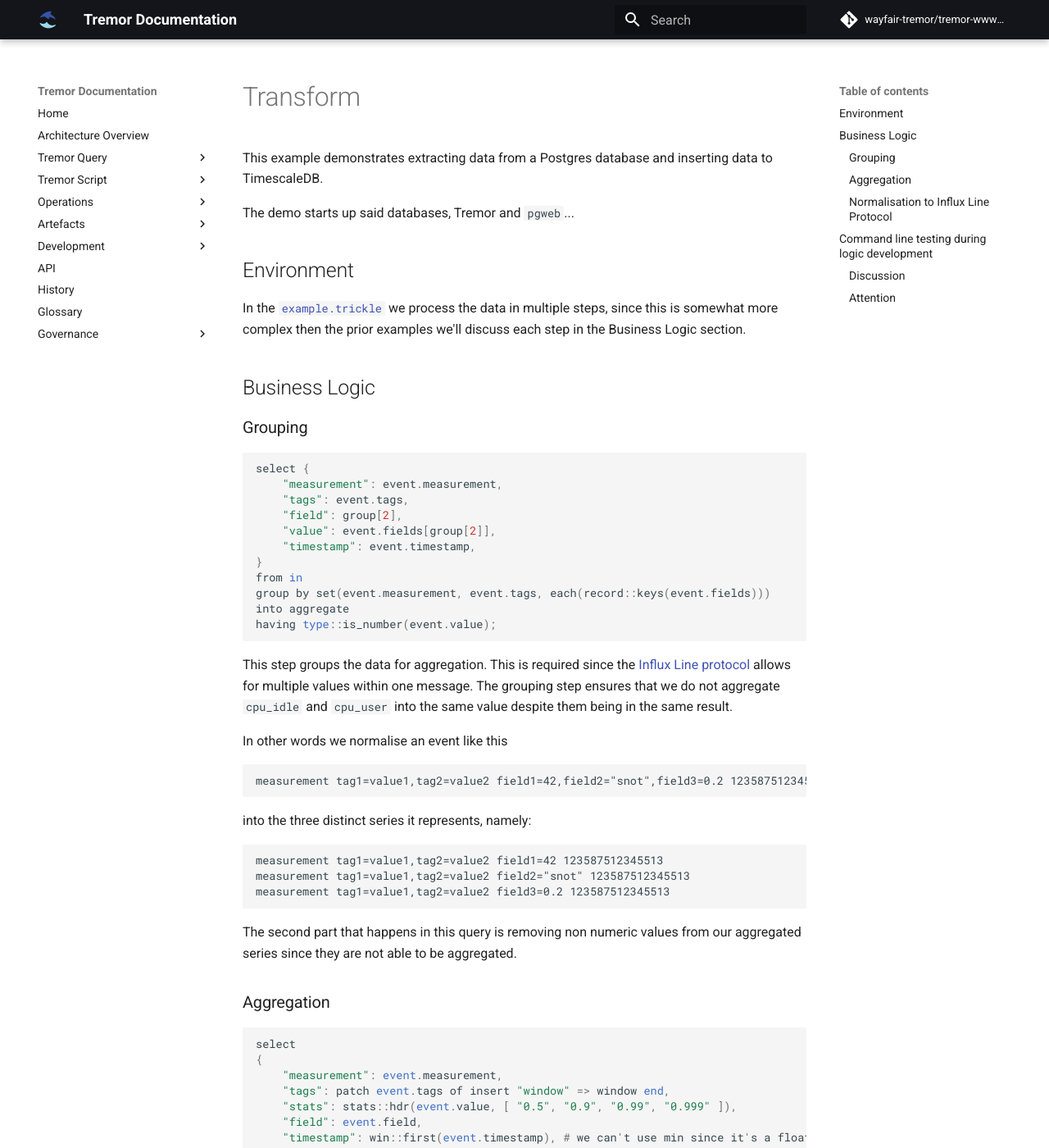
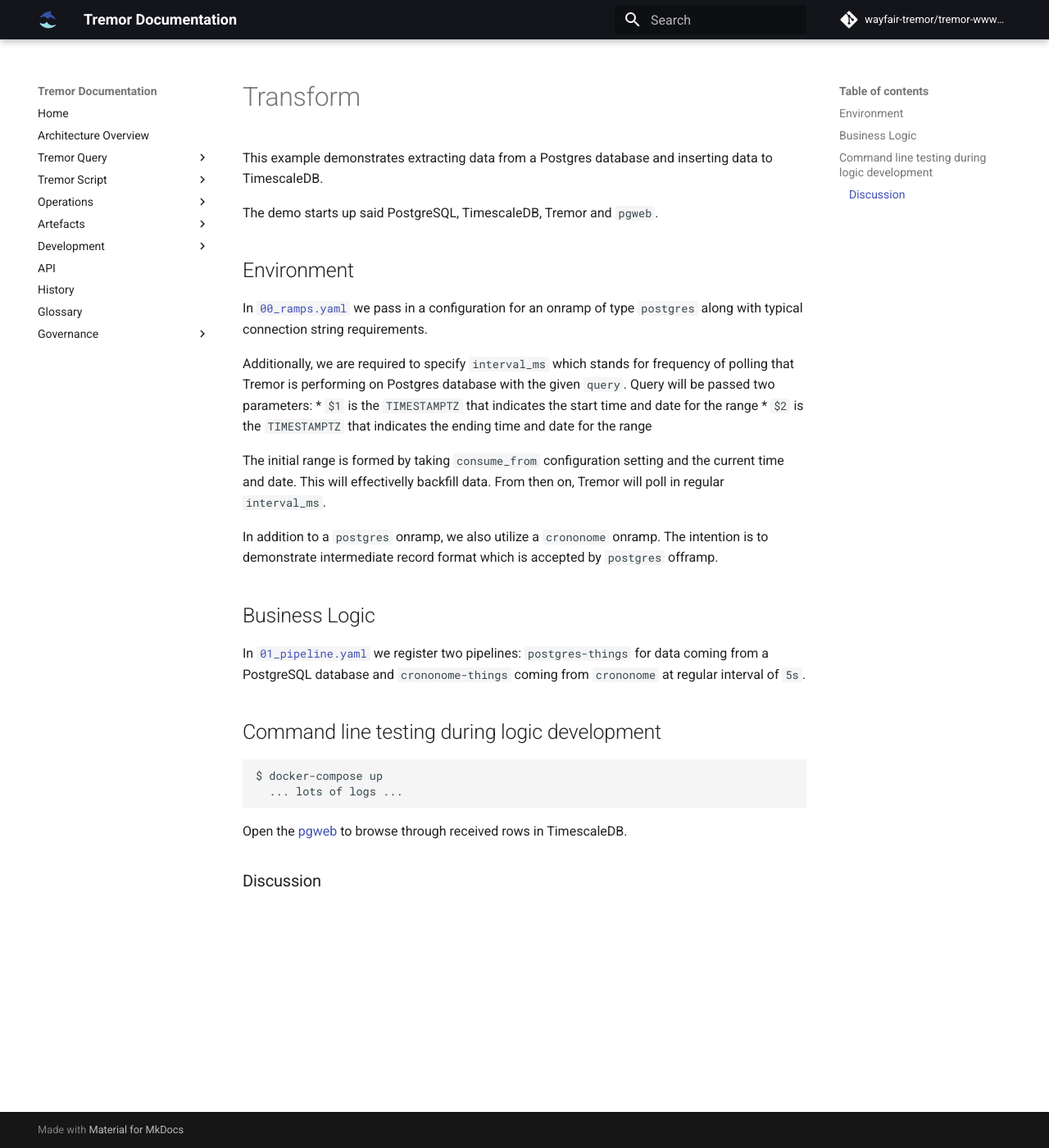
Before and after one commit to tremor-rs/tremor-www-docs, an MkDocs documentation site: the page built from docs/workshop/examples/12_postgres_timescaledb/README.md, in a window 1280 px wide and 1400 px high. Shown: the whole window at 82% size. Built offline with MkDocs 1.6.1 and Material for MkDocs 9.7.7, drawn with Linux system fonts in a browser that asks for light colours; comment, search, counter and statistics services are not loaded; old or Windows-style settings are respelled for this version of MkDocs; some of the changed text lies outside the part shown.

Commit message:
Postgres onramp/offramp docs and workshop

````diff
--- a/docs/artefacts/onramps.md
+++ b/docs/artefacts/onramps.md
@@ -1,6 +1,6 @@
 # Onramps
 
-Specify how tremor connects to the outside world in order to receive from external systems.
+Specify how Tremor connects to the outside world in order to receive from external systems.
 
 For example, the Kafka onramp receives data from a Kafka cluster by creating a local record
 consumer, connecting to a set of topics and ingesting Kafka record data.
@@ -305,6 +305,58 @@
 Response status code configuration is also not currently respected. It is currently not possible to
 configure rest onramps via swagger, raml or openapi configuration files.
 
+### PostgreSQL
+
+PostgreSQL onramp.
+
+Supported configuration options are:
+* `host` - PostgreSQL database hostname
+* `port` - PostgresSQL database port
+* `user` - Username for authentication
+* `password` - Password for authentication
+* `dbname` - Database name
+* `query` - Query executed to retrieve data
+* `interval_ms` - Query execution interval in milliseconds
+* `cache` - Location (`path`) and size (`size`) for caching of latest successful query execution interval
+
+`query` must include two arguments to be filled with start and end interval timestamps.
+
+Data will come out of onramp in objects representing columns. If schema
+specifies there are two fields, `username` (`VARCHAR`) and `created_at`
+(`TIMESTAMPTZ`) then the actual JSON coming out of onramp looks like:
+
+```
+"username": {
+  "fieldType": "VARCHAR",
+  "name": "username",
+  "value": "actual\_username"
+},
+"created\_at": {
+  "fieldType": "TIMESTAMPTZ",
+  "name": "created\_at",
+  "value": "2020-04-04 00:00:00.000000 +00:00"
+}
+```
+
+Example:
+
+```yml
+id: db
+type: postgres
+codec: json
+config:
+  host: localhost
+  port: 5432
+  user: postgres
+  password: example
+  dbname: sales
+  query: "SELECT id, name from events WHERE produced_at <= $1 AND produced_at > $2"
+  interval_ms: 1000
+  cache:
+    path: "/path/to/cache.json"
+    size: 4096
+```
+
 ### ws
 
 Websocket onramp. Receiving either binary or text packages from a websocket connection. the url is: `ws://<host>:<port>/`
--- a/docs/workshop/examples/12_postgres_timescaledb/README.md
+++ b/docs/workshop/examples/12_postgres_timescaledb/README.md
@@ -3,94 +3,35 @@
 This example demonstrates extracting data from a Postgres database and inserting
 data to TimescaleDB.
 
-The demo starts up said databases, Tremor and `pgweb`...
+The demo starts up said PostgreSQL, TimescaleDB, Tremor and `pgweb`.
 
 ## Environment
 
-In the [`example.trickle`](etc/tremor/config/example.trickle) we process the data in multiple steps, since this is somewhat more complex then the prior examples we'll discuss each step in the Business Logic section.
+In [`00_ramps.yaml`](etc/tremor/config/00_ramps.yaml) we pass in a
+configuration for an onramp of type `postgres` along with typical connection
+string requirements.
 
+Additionally, we are required to specify `interval_ms` which stands for
+frequency of polling that Tremor is performing on Postgres database with the
+given `query`. Query will be passed two parameters:
+* `$1` is the `TIMESTAMPTZ` that indicates the start time and date for the
+  range
+* `$2` is the `TIMESTAMPTZ` that indicates the ending time and date for the
+  range
+
+The initial range is formed by taking `consume_from` configuration setting and
+the current time and date. This will effectivelly backfill data. From then on,
+Tremor will poll in regular `interval_ms`.
+
+In addition to a `postgres` onramp, we also utilize a `crononome` onramp. The
+intention is to demonstrate intermediate record format which is accepted by
+`postgres` offramp.
 
 ## Business Logic
 
-### Grouping
-
-```trickle
-select {
-    "measurement": event.measurement,
-    "tags": event.tags,
-    "field": group[2],
-    "value": event.fields[group[2]],
-    "timestamp": event.timestamp,
-}
-from in
-group by set(event.measurement, event.tags, each(record::keys(event.fields)))
-into aggregate
-having type::is_number(event.value);
-```
-
-This step groups the data for aggregation. This is required since the [Influx Line protocol](https://docs.influxdata.com/influxdb/v1.7/write_protocols/line_protocol_tutorial/) allows for multiple values within one message. The grouping step ensures that we do not aggregate `cpu_idle` and `cpu_user` into the same value despite them being in the same result.
-
-In other words we normalise an event like this
-
-```influx
-measurement tag1=value1,tag2=value2 field1=42,field2="snot",field3=0.2 123587512345513
-```
-
-into the three distinct series it represents, namely:
-
-```influx
-measurement tag1=value1,tag2=value2 field1=42 123587512345513
-measurement tag1=value1,tag2=value2 field2="snot" 123587512345513
-measurement tag1=value1,tag2=value2 field3=0.2 123587512345513
-```
-
-The second part that happens in this query is removing non numeric values from our aggregated series since they are not able to be aggregated.
-
-### Aggregation
-
-```trickle
-select
-{
-    "measurement": event.measurement,
-    "tags": patch event.tags of insert "window" => window end,
-    "stats": stats::hdr(event.value, [ "0.5", "0.9", "0.99", "0.999" ]),
-    "field": event.field,
-    "timestamp": win::first(event.timestamp), # we can't use min since it's a float
-}
-from aggregate[`10secs`, `1min`, ]
-group by set(event.measurement, event.tags, event.field)
-into normalize;
-```
-
-In this section we aggregate the different serieses we created in the previous section.
-
-Most notably are the `stats::hdr` and `win::first` functions which do the aggregation. `stats::hdr` uses a optimized [HDR Histogram](http://hdrhistogram.org/) algorithm to generate the values requested of it. `win::first` gives the timestamp of the first event in the window.
-
-### Normalisation to Influx Line Protocol
-
-```tremor
-select {
-  "measurement":  event.measurement,
-  "tags":  event.tags,
-  "fields":  {
-    "count_{event.field}":  event.stats.count,
-    "min_{event.field}":  event.stats.min,
-    "max_{event.field}":  event.stats.max,
-    "mean_{event.field}":  event.stats.mean,
-    "stdev_{event.field}":  event.stats.stdev,
-    "var_{event.field}":  event.stats.var,
-    "p50_{event.field}":  event.stats.percentiles["0.5"],
-    "p90_{event.field}":  event.stats.percentiles["0.9"],
-    "p99_{event.field}":  event.stats.percentiles["0.99"],
-    "p99.9_{event.field}":  event.stats.percentiles["0.999"]
-  },
-  "timestamp": event.timestamp,
-}
-from normalize
-into batch;
-```
-
-The last part normalises the data to a format that can be encoded into influx line protocol. And name the fields accordingly. This uses string interpolation for the recortd fields and simle value access for their values.
+In [`01_pipeline.yaml`](etc/tremor/config/01_pipeline.yaml) we register two
+pipelines: `postgres-things` for data coming from a PostgreSQL database and
+`crononome-things` coming from `crononome` at regular interval of `5s`.
 
 ## Command line testing during logic development
 
@@ -99,15 +40,7 @@
   ... lots of logs ...
 ```
 
-Open the [Chronograf](http://localhost:8888) and connect the database.
+Open the [pgweb](http://localhost:8081) to browse through received rows in
+TimescaleDB.
 
 ### Discussion
-
-It is noteworthy that in the aggregation context only `stats::hdr` and `win::first` are being evaluated for events, resulting record and the associated logic is only ever evaluated on emit.
-
-We are using `having` in the goruping step, however this could also be done with a `where` clause on the aggregation step. In this example we choose `having` over were as it is worth discarding events as early as possible. If the requirement were to handle non numeric fields in a different manner routing the output of the grouping step to two different select statements we would have used `where` instead.
-
-### Attention
-
-Using `win::first` over `stats::min` is a debatable choice as we use the timestamp of the first event not the minimal timestamp. Inside of tremor we do not re-order events so those two would result in the same result with `win::first` being cheaper to execute. In addition stats functions are currently implemented to return floating point numbers so `stats::min` could
-lead incorrect timestamps we'd rather avoid.
--- a/docs/workshop/examples/12_postgres_timescaledb/docker-compose.yaml
+++ b/docs/workshop/examples/12_postgres_timescaledb/docker-compose.yaml
@@ -2,7 +2,7 @@
 
 services:
   tremor:
-    image: wayfair/tremor/tremor-runtime:5948de571d90b9d0b4b73102e0d27eaae691eff7-2995fa9-PR-5
+    image: tremorproject/tremor:latest
     depends_on:
       - postgres
       - timescaledb
--- /dev/null
+++ b/docs/workshop/examples/12_postgres_timescaledb/etc/tremor/config/03_mapping.yaml
@@ -0,0 +1,3 @@
+mapping:
+  /binding/thinger/cyclopes:
+    instance: 'cyclopes'
````
Also changed, not shown: docs/artefacts/offramps.md (+35 -0 lines), docs/workshop/examples/12_postgres_timescaledb/etc/tremor/config/00_ramps.yaml (added, +54 -0 lines), docs/workshop/examples/12_postgres_timescaledb/etc/tremor/config/01_pipeline.yaml (added, +27 -0 lines), docs/workshop/examples/12_postgres_timescaledb/etc/tremor/config/02_binding.yaml (added, +7 -0 lines), docs/workshop/examples/12_postgres_timescaledb/etc/tremor/config/config.yaml (deleted, +0 -55 lines), 1 other file.
